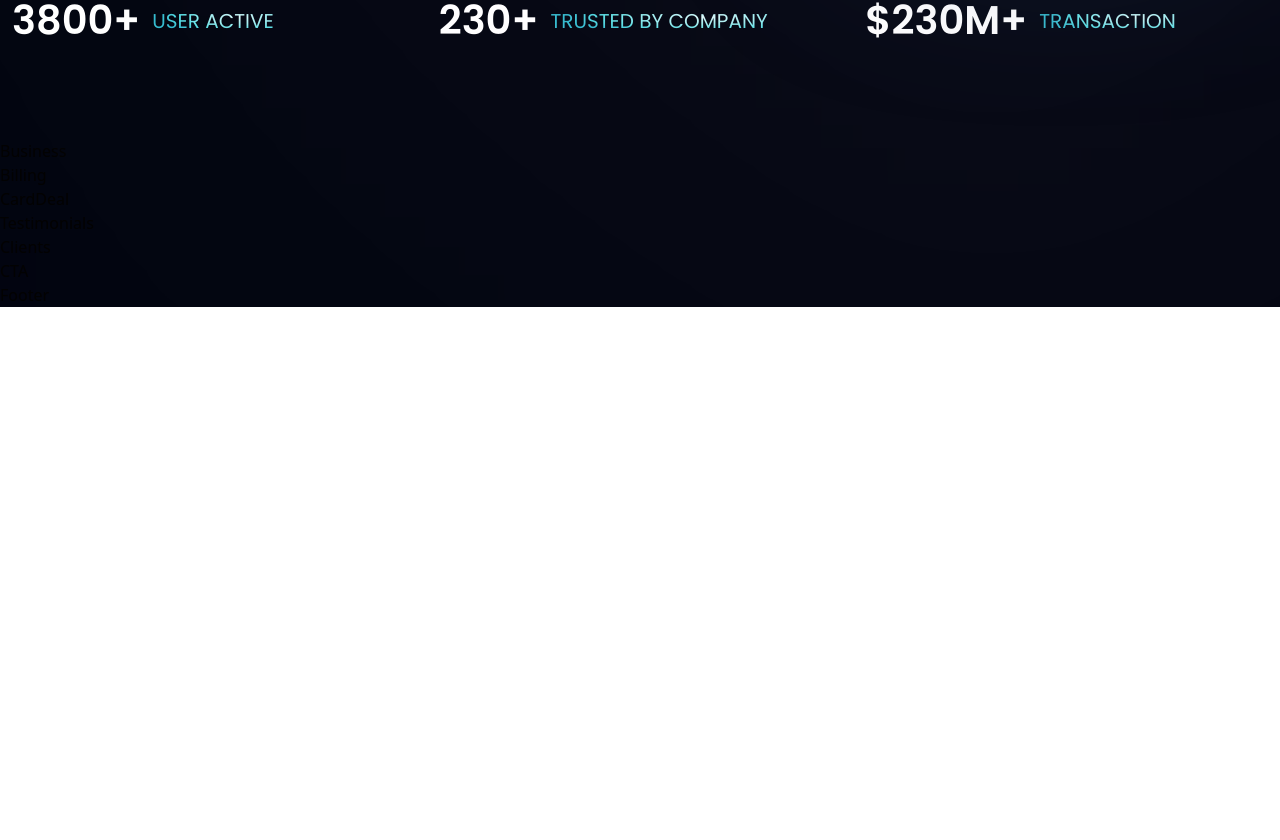
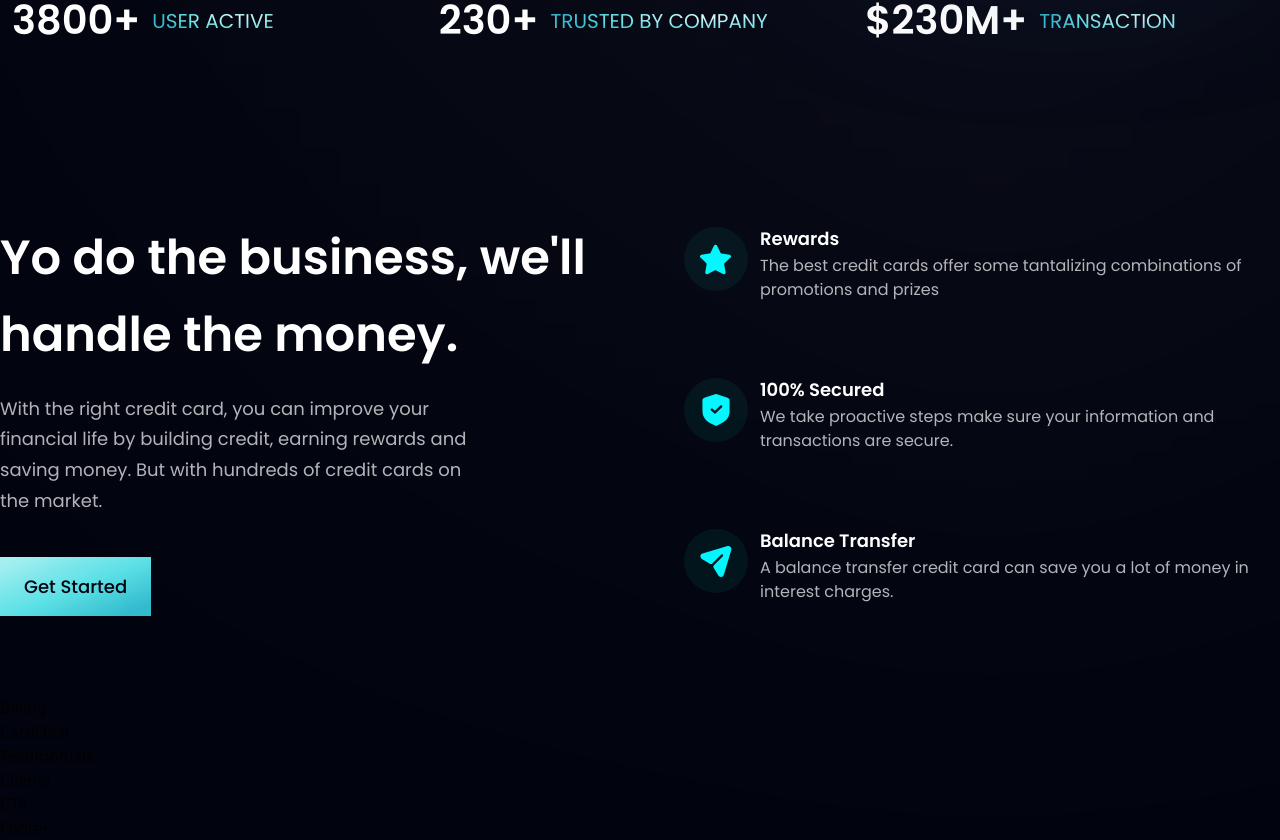
Before and after one commit to djcade32/bank-website, a React (Create React App) app: page / in a window 1280 px wide. Shown: the part 806-1646 px from the top of the page. Before the commit the page ends 1113 px from the top, so only its background shows below. Built offline with nearby package versions, Linux system fonts and the light colour scheme.

Commit message:
Business section is complete

```diff
--- a/src/components/Business.js
+++ b/src/components/Business.js
@@ -1,7 +1,53 @@
 import React from "react";
 
+import { features } from "../constants";
+import styles, { layout } from "../styles";
+import Button from "./Button";
+
+const FeatureCard = ({ icon, title, content, index }) => {
+  return (
+    <div
+      className={`flex flex-row p-6 rounded-[20px] ${
+        index !== features.length - 1 ? "mb-6" : "mb-0"
+      } feature-card`}
+    >
+      <div className={`w-[64px] h-[64px] rounded-full ${styles.flexCenter} bg-dimBlue`}>
+        <img src={icon} alt="icon" className="w-[50%] h-[50%] object-contain" />
+      </div>
+      <div className="flex-1 flex flex-col ml-3">
+        <h4 className="font-poppins font-semibold text-white text-[18px] leading-[23px] mb-1">
+          {title}
+        </h4>
+        <p className="font-poppins font-normal text-dimWhite text-[16px] leading-[24px] mb-1">
+          {content}
+        </p>
+      </div>
+    </div>
+  );
+};
+
 const Business = () => {
-  return <div>Business</div>;
+  return (
+    <section id="features" className={layout.section}>
+      <div className={layout.sectionInfo}>
+        <h2 className={styles.heading2}>
+          Yo do the business,
+          <br className="sm:block: hidden" /> we'll handle the money.
+        </h2>
+        <p className={`${styles.paragraph} max-w-[470px] mt-5`}>
+          With the right credit card, you can improve your financial life by building credit,
+          earning rewards and saving money. But with hundreds of credit cards on the market.
+        </p>
+        <Button styles="mt-10" />
+      </div>
+
+      <div className={`${layout.sectionImg} flex-col`}>
+        {features.map((feature, index) => (
+          <FeatureCard key={feature.id} index={index} {...feature} />
+        ))}
+      </div>
+    </section>
+  );
 };
 
 export default Business;
--- a/src/components/Button.js
+++ b/src/components/Button.js
@@ -1,7 +1,14 @@
 import React from "react";
 
-const Button = () => {
-  return <div>Button</div>;
+const Button = ({ styles }) => {
+  return (
+    <button
+      type="button"
+      className={`${styles} py-4 px-6 bg-blue-gradient font-poppins font-medium text-[18px] text-primary outline-none`}
+    >
+      Get Started
+    </button>
+  );
 };
 
 export default Button;
```
